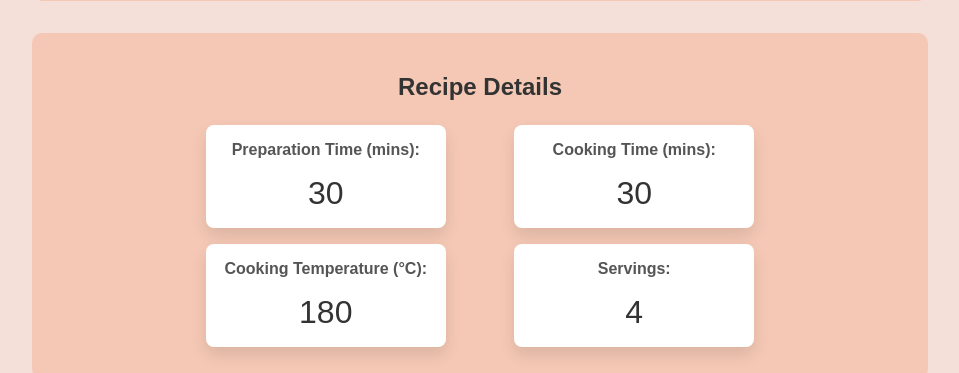
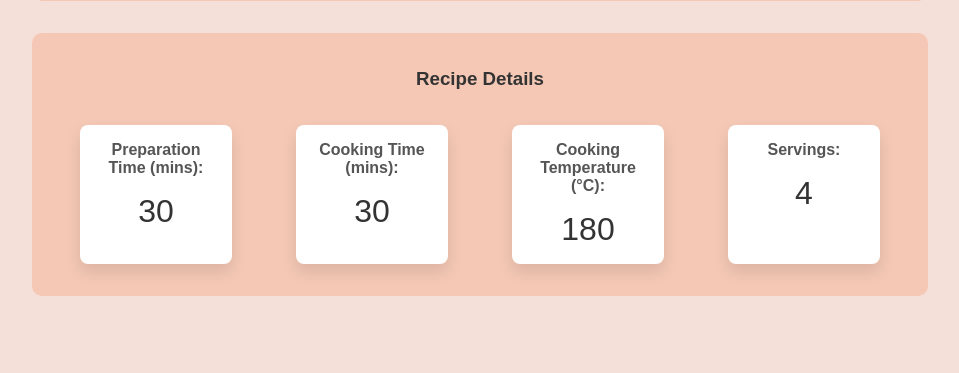
Before and after one commit to David-ssnd/WSE-Project, a PHP site: page /recipe-page/ in a window 1280 px wide. Shown: the part 924-1297 px from the top of the page, without its empty margins (160-1119 px from the left). Run offline with PHP 8.4, Linux system fonts and the light colour scheme.

Commit message:
recipe details fix

```diff
--- a/recipe-page/index.html
+++ b/recipe-page/index.html
@@ -70,8 +70,9 @@
                 </ul>
             </div>
         </div>
+        <div class="recipe-details-container">
+            <h3>Recipe Details</h3>
             <div class="recipe-details">
-            <h3>Recipe Details</h3>
                 <div class="detail-item">
                     <label for="prep-time">Preparation Time (mins):</label>
                     <p id="prep-time">30</p>
@@ -87,6 +88,7 @@
                 <div class="detail-item">
                     <label for="servings">Servings:</label>
                     <p id="servings">4</p>
+                </div>
             </div>
         </div>
         <div class="recipe-steps">
--- a/resources/styles.css
+++ b/resources/styles.css
@@ -885,14 +885,23 @@ body {
 
 /* recipe details */
 
-.recipe-details {
+.recipe-details-container {
+    display: flex;
+    flex-direction: column;
+    align-items: center;
+    text-align: center;
+    gap: 1rem;
     margin-top: 2rem;
     padding: 1rem;
-    background-color: var(--food-item-bg);
+    width: calc(100% - 2rem);
     border-radius: 0.625rem;
-    text-align: center;
-    width: calc(100% - 2rem);
     background-color: var(--navbar);
+    position: relative;
+}
+
+.recipe-details {
+    display: flex;
+    width: 100%;
 }
 
 .recipe-details h3 {
```
Lines whose indentation alone changed are shown as unchanged.
